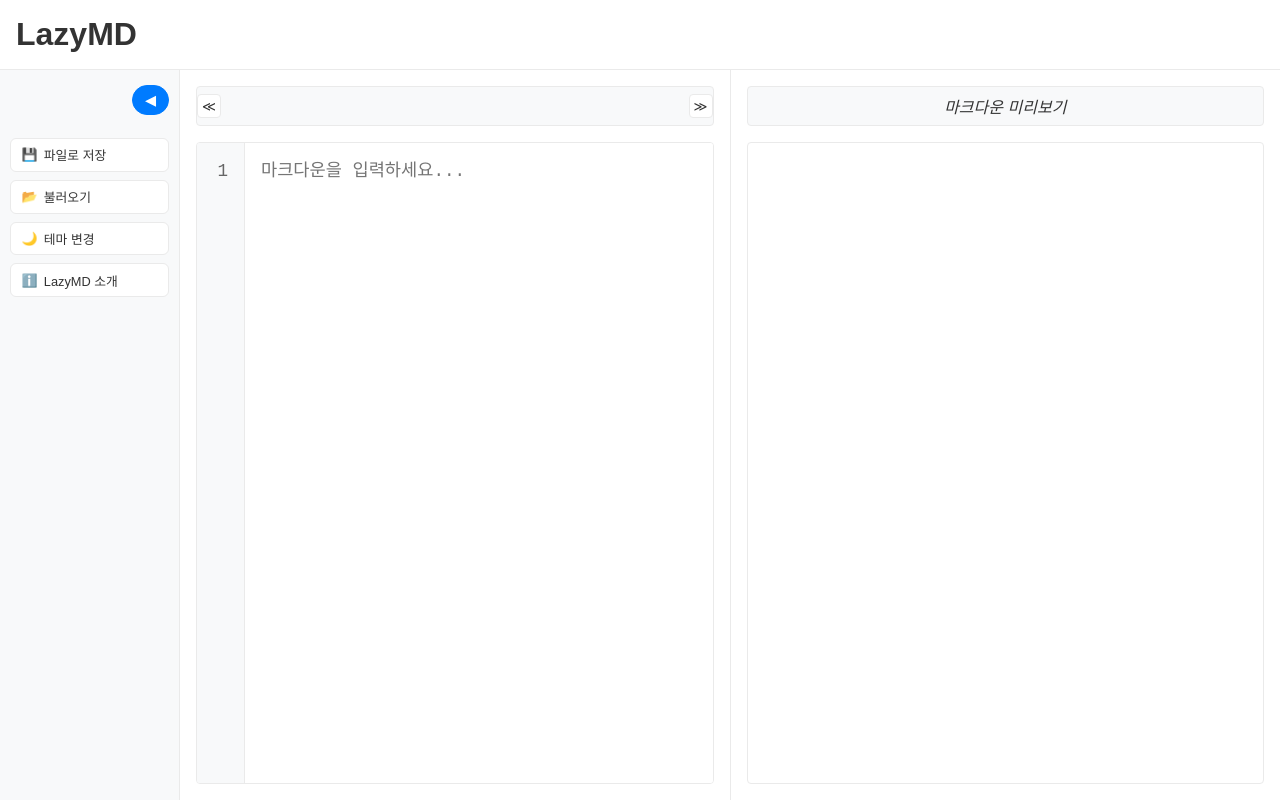
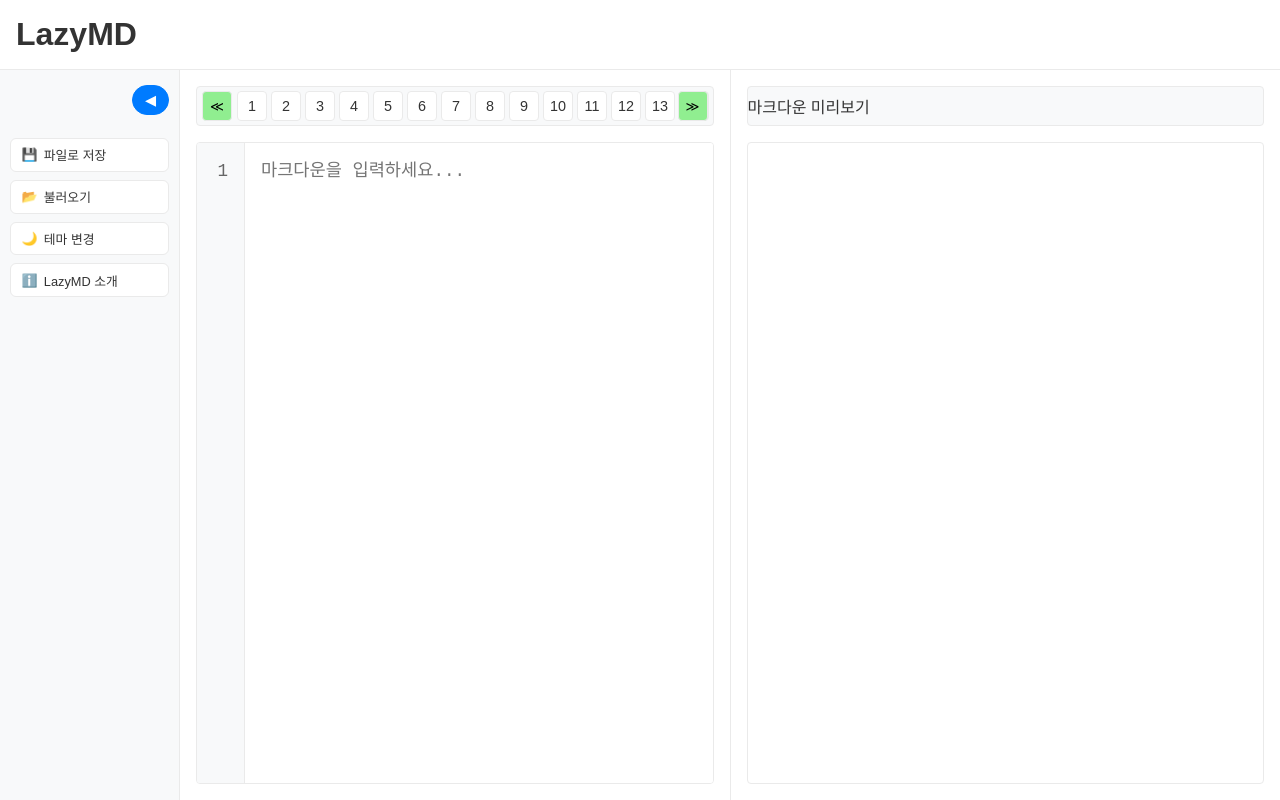
Before and after one commit to hyeongahah/lazymd, a Next.js app: page / in a window 1280 px wide. Built offline with nearby package versions, Linux system fonts and the light colour scheme.

Commit message:
tool bar UI

```diff
--- a/src/app/page.module.css
+++ b/src/app/page.module.css
@@ -210,8 +210,8 @@
 .toolbarContent {
   display: flex;
   align-items: center;
-  gap: 0.5rem;
-  padding: 0 1rem;
+  gap: 4px;
+  padding: 0 40px;
   overflow-x: hidden;
   scroll-behavior: smooth;
   width: 100%;
@@ -221,35 +221,24 @@
   position: absolute;
   top: 50%;
   transform: translateY(-50%);
-  width: 24px;
-  height: 24px;
+  width: 30px;
+  height: 30px;
+  background-color: var(--background-color);
   border: 1px solid var(--border-color);
-  background-color: var(--background-color);
   border-radius: 4px;
   cursor: pointer;
   display: flex;
   align-items: center;
   justify-content: center;
-  z-index: 2;
-  color: var(--text-color);
-  transition: all 0.2s ease;
-}
-
-.toolbarScrollButton:hover {
-  background-color: #f1f1f1;
+  z-index: 1;
 }
 
 .toolbarScrollLeft {
-  left: 0;
+  left: 5px;
 }
 
 .toolbarScrollRight {
-  right: 0;
-}
-
-/* 스크롤 버튼이 있을 때 내용물 여백 조정 */
-.toolbarContent {
-  margin: 0 24px;
+  right: 5px;
 }
 
 .toolbarButton {
@@ -320,9 +309,7 @@
   border: 1px solid var(--border-color);
   display: flex;
   align-items: center;
-  justify-content: center;
-  color: var(--text-color);
-  font-style: italic;
+  position: relative;
 }
 
 /* 마크다운 스타일링 */
--- a/src/app/page.tsx
+++ b/src/app/page.tsx
@@ -2,7 +2,6 @@
 
 import styles from './page.module.css';
 import { useState, useEffect, useCallback, useMemo, useRef } from 'react';
-import Toolbar from '@/components/Toolbar';
 import MarkdownIt from 'markdown-it';
 
 const LAZY_MD_INTRO = `마크다운 작성의 새로운 기준!
@@ -255,7 +254,55 @@
           />
         </div>
         <div className={styles.editorContainer}>
-          <Toolbar />
+          <div className={styles.previewToolbar}>
+            <button
+              className={`${styles.toolbarScrollButton} ${styles.toolbarScrollLeft}`}
+              onClick={() => {
+                const content = document.querySelector(
+                  `.${styles.toolbarContent}`
+                );
+                if (content) {
+                  content.scrollLeft -= 200;
+                }
+              }}
+              style={{ backgroundColor: '#90EE90' }}
+            >
+              ≪
+            </button>
+
+            <div className={styles.toolbarContent}>
+              {Array.from({ length: 20 }).map((_, index) => (
+                <button
+                  key={index}
+                  className={styles.toolbarButton}
+                  style={{
+                    width: '40px',
+                    height: '30px',
+                    display: 'flex',
+                    alignItems: 'center',
+                    justifyContent: 'center',
+                  }}
+                >
+                  {index + 1}
+                </button>
+              ))}
+            </div>
+
+            <button
+              className={`${styles.toolbarScrollButton} ${styles.toolbarScrollRight}`}
+              onClick={() => {
+                const content = document.querySelector(
+                  `.${styles.toolbarContent}`
+                );
+                if (content) {
+                  content.scrollLeft += 200;
+                }
+              }}
+              style={{ backgroundColor: '#90EE90' }}
+            >
+              ≫
+            </button>
+          </div>
           <div className={styles.editorWrapper}>
             <div className={styles.lineNumbers}>
               {Array.from({ length: markdownText.split('\n').length || 1 }).map(
```
Also changed, not shown: src/components/Toolbar/index.tsx (added, +86 -0 lines).
